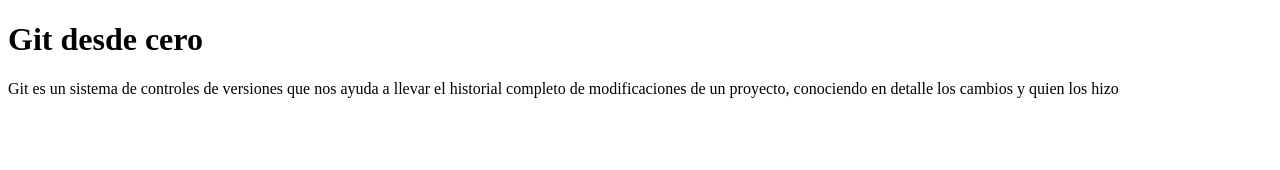
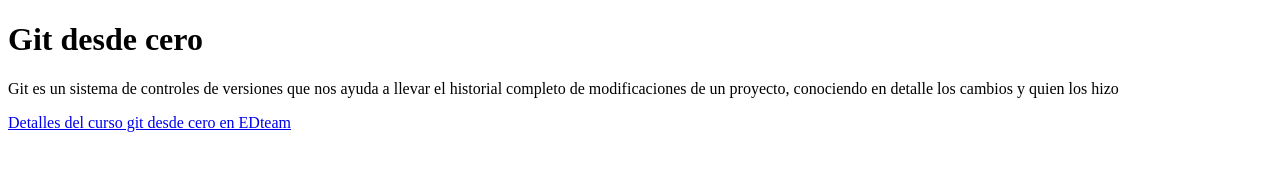
Before and after one commit to paitan2628/Git-desde-cero, a plain HTML site: page index.html in a window 1280 px wide. Drawn offline with Linux system fonts and the light colour scheme.

Commit message:
Agrega el enlace al curso de EDteam

```diff
--- a/index.html
+++ b/index.html
@@ -8,5 +8,8 @@
 	<h1>Git desde cero</h1>
 
 	<p>Git es un sistema de controles de versiones que nos ayuda a llevar el historial completo de modificaciones de un proyecto, conociendo en detalle los cambios y quien los hizo</p>
+	<p>
+		<a href="https://ed.team/git">Detalles del curso git desde cero en EDteam</a>
+	</p>
 </body>
 </html>
```
